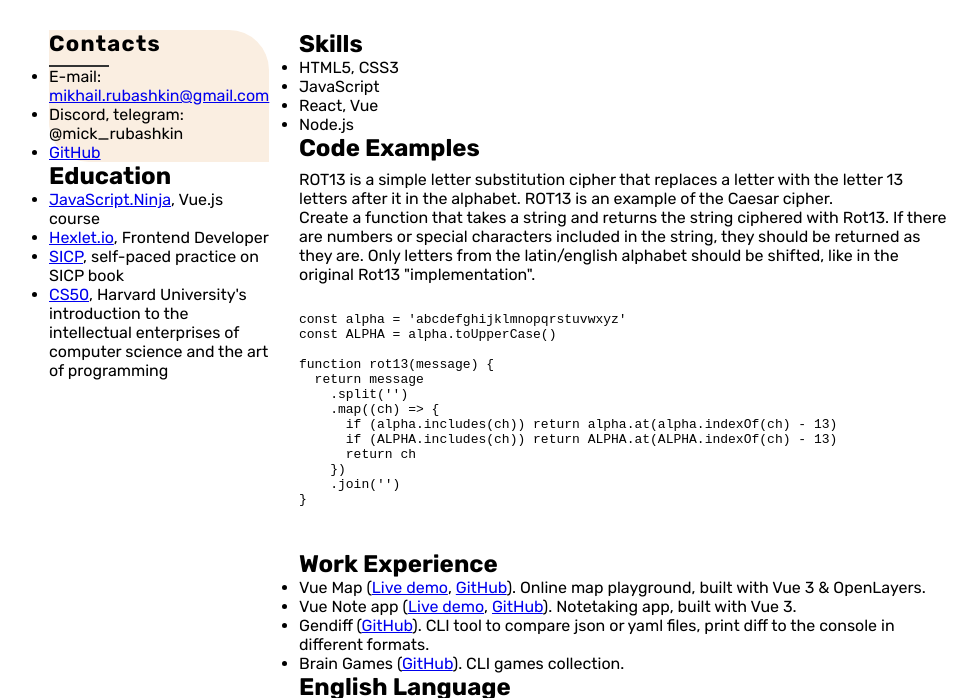
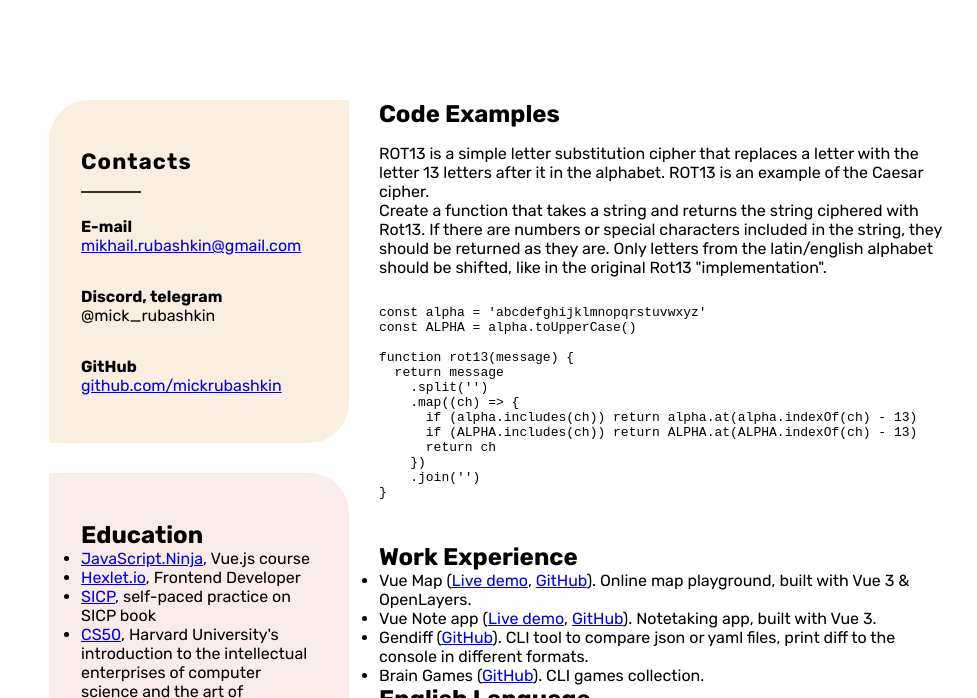
Before and after one commit to mickrubashkin/rsschool-cv, a plain HTML site: page index.html in a window 1280 px wide. Shown: the part 382-1080 px from the top of the page, without its empty margins (141-1118 px from the left). Drawn offline with Linux system fonts and the light colour scheme.

Commit message:
feat: style contacts

```diff
--- a/index.html
+++ b/index.html
@@ -56,21 +56,31 @@
 
       <main class="main">
         <aside class="aside">
-          <section class="contacts box">
+          <section class="contacts box-alter">
             <h3 class="title">Contacts</h3>
-            <ul>
-              <li>
-                E-mail:
-                <a href="mailto:mikhail.rubashkin@gmail.com"
-                  >mikhail.rubashkin@gmail.com</a
+            <ul class="contacts-list">
+              <li class="contact-item">
+                <b>E-mail</b>
+                <span>
+                  <a href="mailto:mikhail.rubashkin@gmail.com"
+                    >mikhail.rubashkin@gmail.com</a
+                  >
+                </span>
+              </li>
+              <li class="contact-item">
+                <b>Discord, telegram</b>
+                <span>@mick_rubashkin</span>
+              </li>
+              <li class="contact-item">
+                <b>GitHub</b>
+                <a href="https://github.com/mickrubashkin"
+                  >github.com/mickrubashkin</a
                 >
               </li>
-              <li>Discord, telegram: @mick_rubashkin</li>
-              <li><a href="https://github.com/mickrubashkin">GitHub</a></li>
             </ul>
           </section>
 
-          <section class="education">
+          <section class="education box">
             <h2>Education</h2>
             <ul>
               <li>
@@ -104,10 +114,8 @@
               </li>
             </ul>
           </section>
-        </aside>
 
-        <div class="wraper">
-          <section class="skills">
+          <section class="skills box-alter">
             <h2>Skills</h2>
             <ul>
               <li>HTML5, CSS3</li>
@@ -116,6 +124,9 @@
               <li>Node.js</li>
             </ul>
           </section>
+        </aside>
+
+        <div class="wraper">
           <section class="code-examples">
             <h2>Code Examples</h2>
             <div class="description">
--- a/style.css
+++ b/style.css
@@ -23,26 +23,35 @@ li {
 }
 
 .box {
-  max-width: 220px;
+  max-width: 300px;
+  padding: 48px 32px;
   border-top-right-radius: 40px;
   border-bottom-left-radius: 40px;
 }
 
+.box-alter {
+  max-width: 300px;
+  padding: 48px 32px;
+  border-top-left-radius: 40px;
+  border-bottom-right-radius: 40px;
+}
+
 .title {
-  letter-spacing: 1.3px;
+  letter-spacing: 1.15px;
   font-size: 22px;
 }
 
 .title::after {
   content: '';
   display: block;
-  padding-top: 8px;
+  padding-top: 16px;
   width: 60px;
   border-bottom: 2px solid #333;
 }
 
+/* *************** */
 /* HEADER */
-
+/* *************** */
 .header {
   display: flex;
   gap: 30px;
@@ -88,10 +97,12 @@ li {
 }
 
 .description {
-  padding-top: 8px;
+  padding-top: 16px;
 }
 
-/*  */
+/* *************** */
+/* MAIN */
+/* *************** */
 .main {
   display: flex;
   gap: 30px;
@@ -99,9 +110,35 @@ li {
 }
 
 .aside {
-  max-width: 220px;
+  display: flex;
+  flex-direction: column;
+  justify-content: space-between;
+  gap: 30px;
+  flex-shrink: 0;
 }
 
+/* *************** */
+/* CONTACTS */
+/* *************** */
 .contacts {
   background-color: #faeee1;
 }
+
+.contacts-list {
+  display: flex;
+  flex-direction: column;
+  gap: 24px;
+  padding-top: 16px;
+  list-style: none;
+}
+
+.contact-item {
+  padding-top: 8px;
+}
+
+/* *************** */
+/* EDUCATION */
+/* *************** */
+.education {
+  background-color: #faeceb;
+}
```
